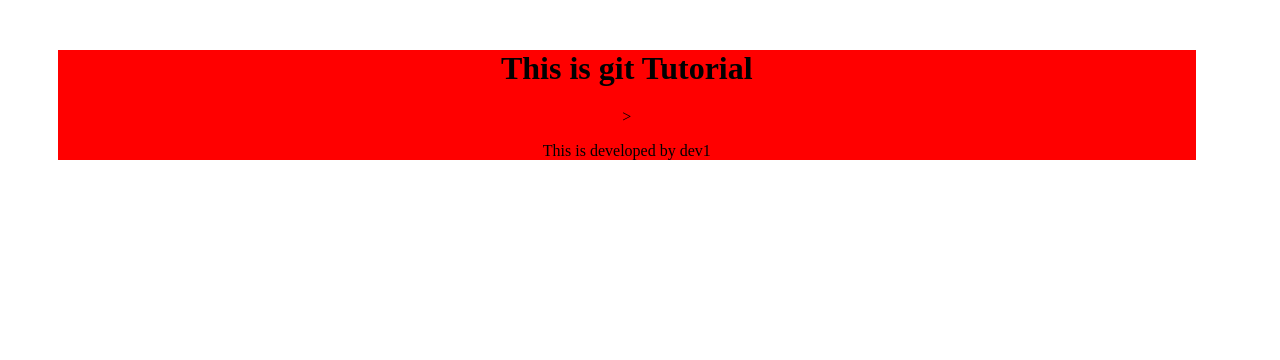
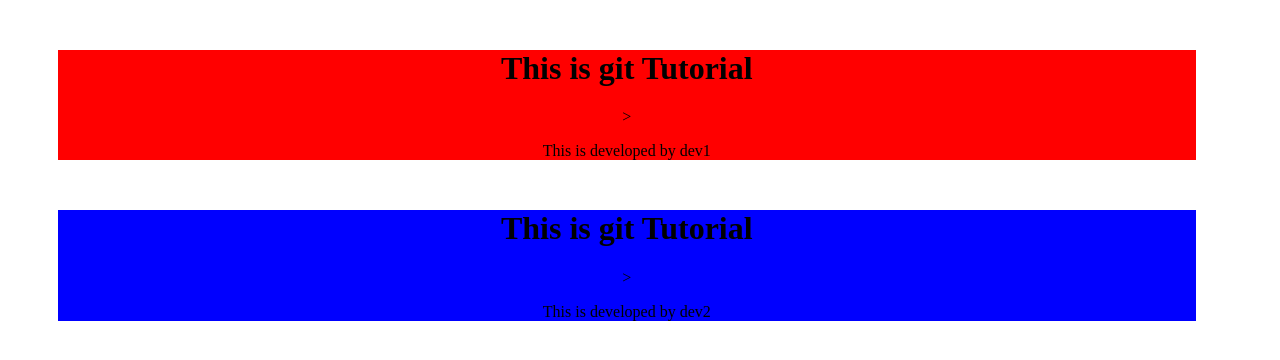
Before and after one commit to pravinjw/Git-Tut, a plain HTML site: page index.html in a window 1280 px wide. Drawn offline with Linux system fonts and the light colour scheme.

Commit message:
Dev2 first commit

```diff
--- a/index.html
+++ b/index.html
@@ -15,6 +15,11 @@
 <h1> This is git Tutorial </h1>>
 <p> This is developed by dev1 </p>
 </div>
+
+<div class = "box blue">
+    <h1> This is git Tutorial </h1>>
+    <p> This is developed by dev2 </p>
+    </div>
 </body>
 
 </html>
```
